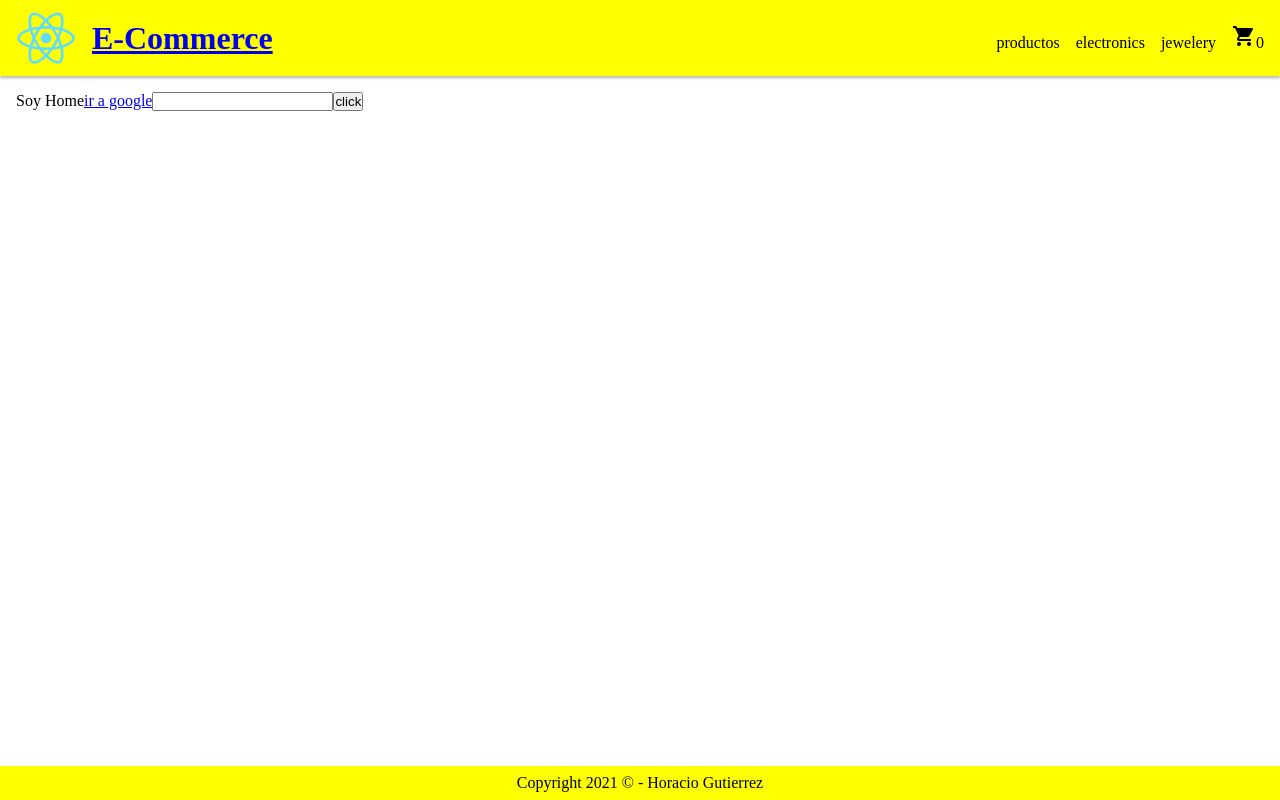
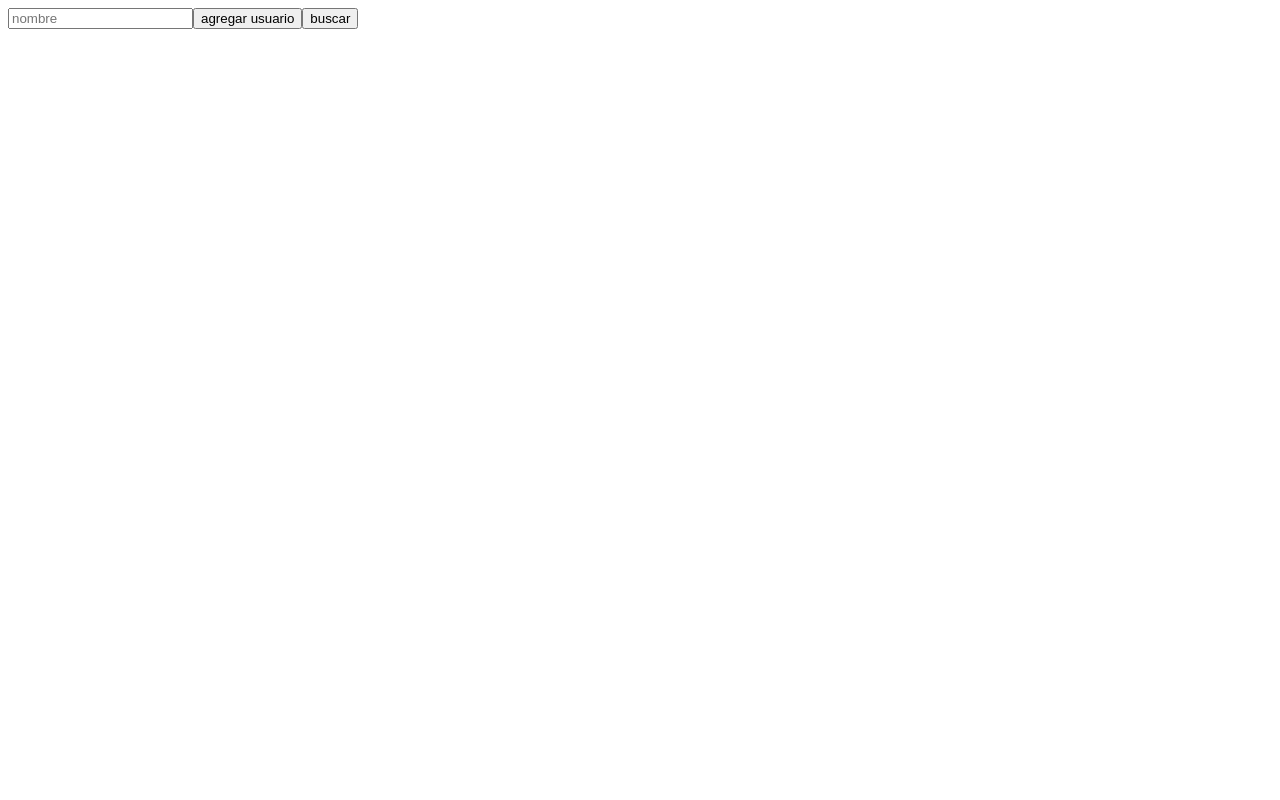
Before and after one commit to omanias-zz/comision_19770, a React (Create React App) app: page / in a window 1280 px wide. Built offline with nearby package versions, Linux system fonts and the light colour scheme.

Commit message:
Memorizacion

```diff
--- /dev/null
+++ b/src/ejemploMemorizacion/App.js
@@ -0,0 +1,73 @@
+import { useCallback, useMemo, useState } from "react";
+import Lista from "./Lista";
+
+
+/**
+ *
+ * Los componentes renderizan cuando :
+ *
+ *  1 - Cambia el estado
+ *  2 - Cambian los props
+ *  3 - Su padre se renderiza
+ *  4 - Cambia el contexto
+ *  5 - Cambia el valor de un hook
+ *
+ *
+ *
+ * memo : Memoriza componentes para que no cambien solo con props y estado
+ * useMemo : Memoriza variables locales que se recrean si y solo si no son funciones
+ * useCallback : Memoriza variables locales que se recrean si y solo si son funciones
+ *
+ *
+ * useMemo(()=>{},[]) : Memoriza el retorno de la funcion
+ *
+ * useCallback(()=>{},[]) : Memoriza la funcion
+ */
+
+const App = () => {
+
+    const [nombre, setNombre] = useState("");
+    const [usuarios, setUsuarios] = useState([]);
+    const [valor,setValor] = useState("");
+
+    const guardarNombre = e => {
+        setNombre(e.target.value);
+    }
+
+    const agregarUsuario = () => {
+        const usuario = { nombre : nombre , id : Math.random() }
+        setUsuarios([...usuarios, usuario]);
+    }
+
+    const borrarUsuario = (id) => {
+        //console.log(id)
+        //console.log(usuarios)
+        const filtrados = usuarios.filter(usuario => usuario.id !== id)
+        //console.log(filtrados)
+        setUsuarios(filtrados)
+    }
+
+    const borrarUsuarioMemorizada = useCallback(borrarUsuario,[usuarios])
+    //console.log(borrarUsuario)
+
+
+    const buscarUsuario = () => {
+        setValor(nombre)
+        //setUsuariosFiltrados()
+    }
+
+    const usuariosFiltrados = usuarios.filter(usuario => usuario.nombre.includes(valor))
+
+    const usuariosFiltradosMemorizados = useMemo(()=>{ return usuariosFiltrados },[usuarios,valor])
+
+    return (
+        <div>
+            <input type="text" placeholder="nombre" onChange={guardarNombre}/>
+            <button onClick={agregarUsuario}>agregar usuario</button>
+            <button onClick={buscarUsuario}>buscar</button>
+            <Lista usuarios={usuariosFiltradosMemorizados} borrarUsuario={borrarUsuarioMemorizada}/>
+        </div>
+    )
+}
+
+export default App;
--- /dev/null
+++ b/src/ejemploMemorizacion/Item.js
@@ -0,0 +1,19 @@
+import { memo } from "react"
+
+const Item = ({ usuario , borrarUsuario }) => {
+
+    console.log("Render Item : " + usuario.nombre)
+
+    const borrar = () => {
+        borrarUsuario(usuario.id)
+    }
+
+    return (
+        <li>
+            {usuario.nombre}
+            <button onClick={borrar}>borrar</button>
+        </li>
+    )
+}
+
+export default memo(Item)
--- /dev/null
+++ b/src/ejemploMemorizacion/Lista.js
@@ -0,0 +1,17 @@
+import { memo } from "react"
+import Item from "./Item"
+
+const Lista = ({usuarios,borrarUsuario}) => {
+
+    console.log("Render Lista")
+
+    return (
+        <ul>
+            {usuarios.map(usuario => (
+                <Item key={usuario.id} usuario={usuario} borrarUsuario={borrarUsuario}/>
+            ))}
+        </ul>
+    )
+}
+
+export default memo(Lista)
--- a/src/index.js
+++ b/src/index.js
@@ -1,5 +1,6 @@
 import React from "react"
 import ReactDOM from "react-dom"
-import App from "./App"
+//import App from "./App"
+import App from "./ejemploMemorizacion/App"
 
 ReactDOM.render( <App/> ,document.getElementById("root"))
```
